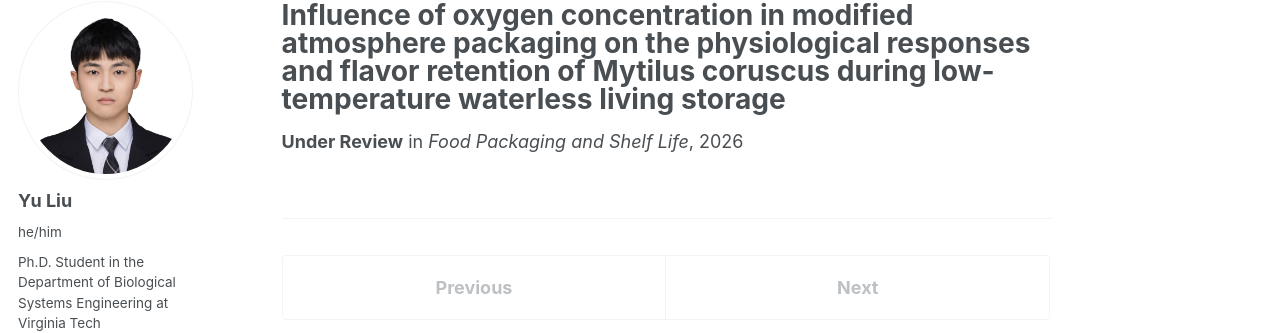
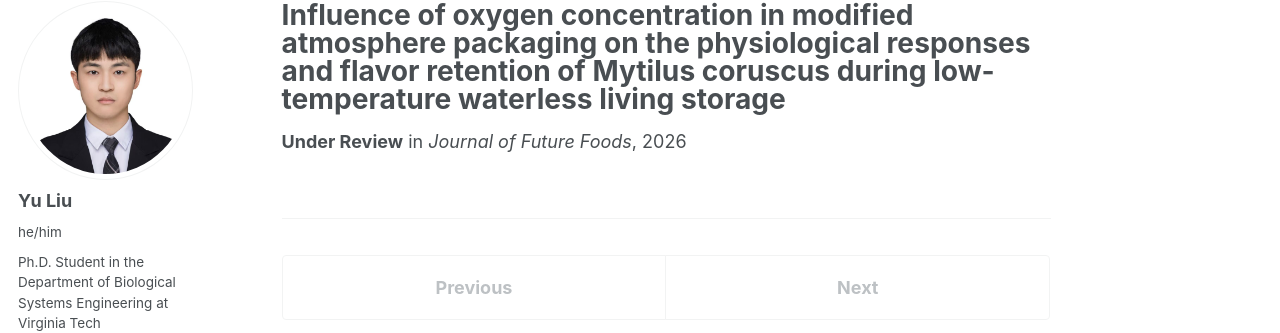
Before and after one commit to yuliu0322/yuliu0322.github.io, a Jekyll site: the page built from _publications/2026-03-28-AMP in mussels.md, in a window 1280 px wide. Shown: the part 98-431 px from the top of the page. Built offline with Jekyll 4.4.1, drawn with Linux system fonts in a browser that asks for light colours; some web fonts are replaced; a script bundle is joined from its source files by our own code; library files that are not in the unit come from our copies.

Commit message:
Update 2026-03-28-AMP in mussels.md

```diff
--- a/_publications/2026-03-28-AMP in mussels.md
+++ b/_publications/2026-03-28-AMP in mussels.md
@@ -3,7 +3,7 @@ title: "Influence of oxygen concentration in modified atmosphere packaging on th
 collection: publications
 permalink: /publication/MAP-mussels/
 date: 2026-03-28
-venue: "Food Packaging and Shelf Life"
+venue: "Journal of Future Foods"
 status: "Under Review"
 authors: "<strong>Y. Liu</strong>, H. Shi, H. Xiang, H. Ma, S. Wu, Z. Li, C. Xue, L. Chen"
 ---
```
